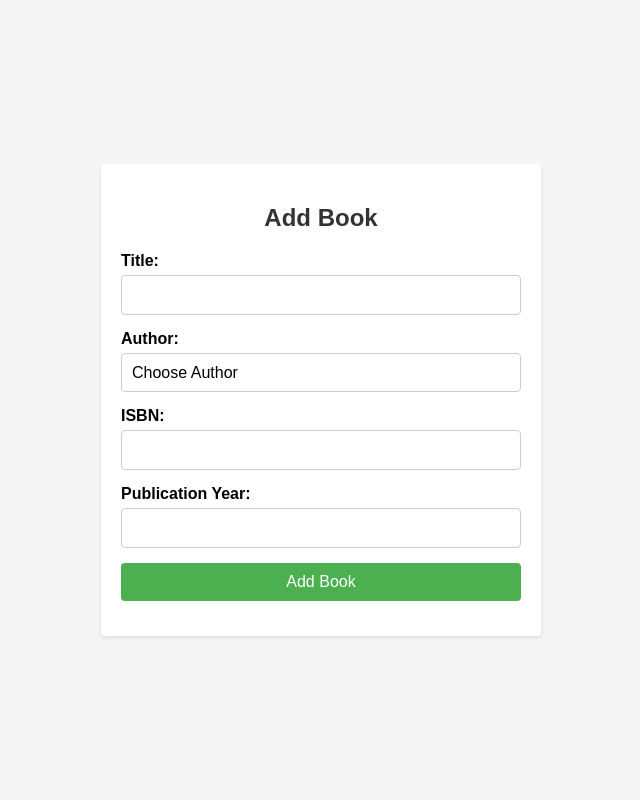
After one commit to ludmitr/book-alchemy, a Flask app: template templates/add_book.html in a window 1280 px wide. The commit adds this page. Shown: the whole page, without its empty margins (319-959 px from the left). Run offline with Flask 3, Linux system fonts and the light colour scheme; the template is opened without the code that fills it, so the values that code supplies are empty; parts of the project's set-up code (start-up, migrations or seed data) failed here and were passed over.

Commit message:
page templates progress update

```diff
--- /dev/null
+++ b/templates/add_book.html
@@ -0,0 +1,48 @@
+<!DOCTYPE html>
+<html lang="en">
+<head>
+    <meta charset="UTF-8">
+    <meta name="viewport" content="width=device-width, initial-scale=1.0">
+    <link rel="stylesheet" href="{{ url_for('static', filename='add_book.css')}}">
+    <title>Add Book</title>
+</head>
+<body>
+    <div class="container">
+        <form id="addBookForm" action="{{ url_for('add_book') }}" method="POST">
+            <h2>Add Book</h2>
+            <div class="form-group">
+                <label for="title">Title:</label>
+                <input type="text" id="title" name="title" required>
+            </div>
+            <div class="form-group">
+                <label for="author">Author:</label>
+                <select id="author" name="author" required>
+                    <option value="" selected disabled>Choose Author</option>
+                    {% for author in authors %}
+                        <option value="{{ author.id }}">{{ author }}</option>
+                    {% endfor %}
+                </select>
+            </div>
+            <div class="form-group">
+                <label for="isbn">ISBN:</label>
+                <input type="text" id="isbn" name="isbn" required>
+            </div>
+            <div class="form-group">
+                <label for="publication_year">Publication Year:</label>
+                <input type="number" id="publication_year" name="publication_year" min="1800" max="2099" required>
+            </div>
+            <div class="form-group">
+                <button type="submit">Add Book</button>
+            </div>
+        </form>
+    </div>
+
+    <!-- Pop-up message containers -->
+    <div id="message-container">
+        <div id="success-message" class="message success"></div>
+        <div id="error-message" class="message error"></div>
+    </div>
+
+    <script src="{{ url_for('static', filename='add_book.js') }}"></script>
+</body>
+</html>
```
Also changed, not shown: templates/add_author.html (renamed from my_app/templates/add_author.html, +9 -0 lines), templates/home.html (added, +20 -0 lines).
